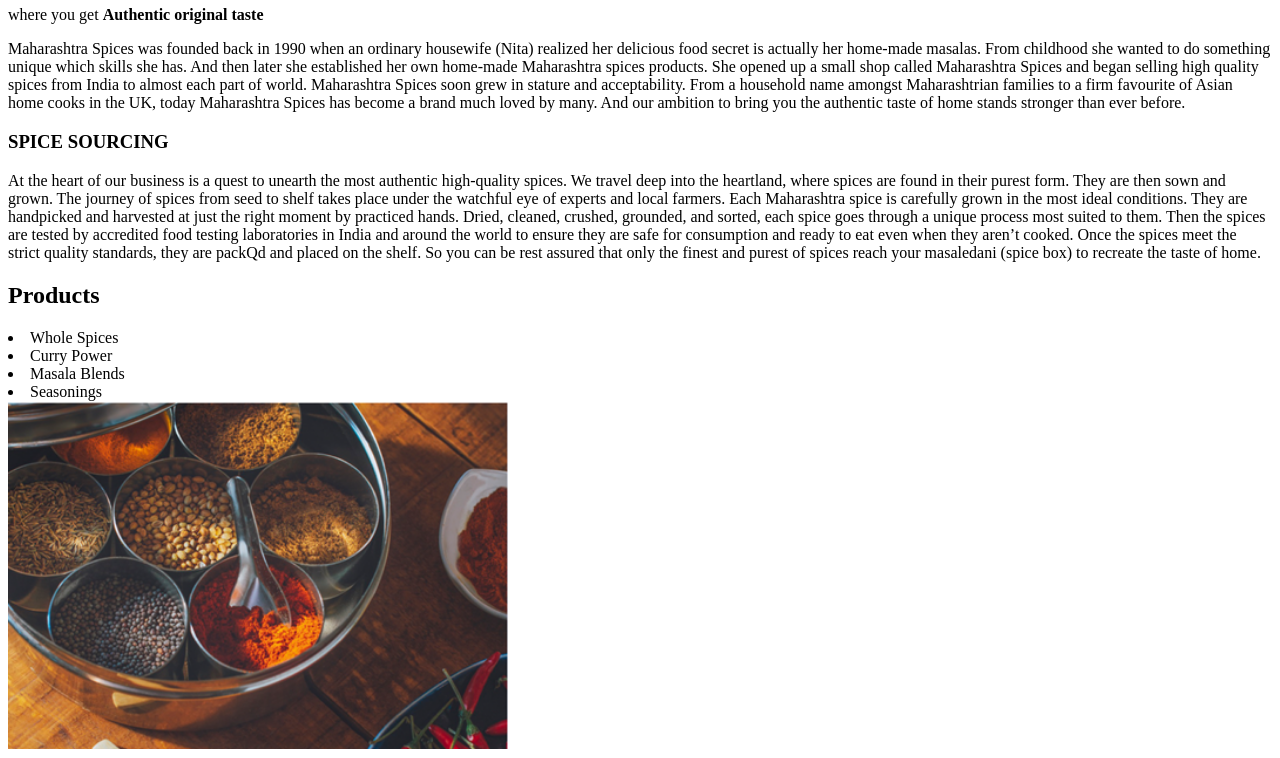
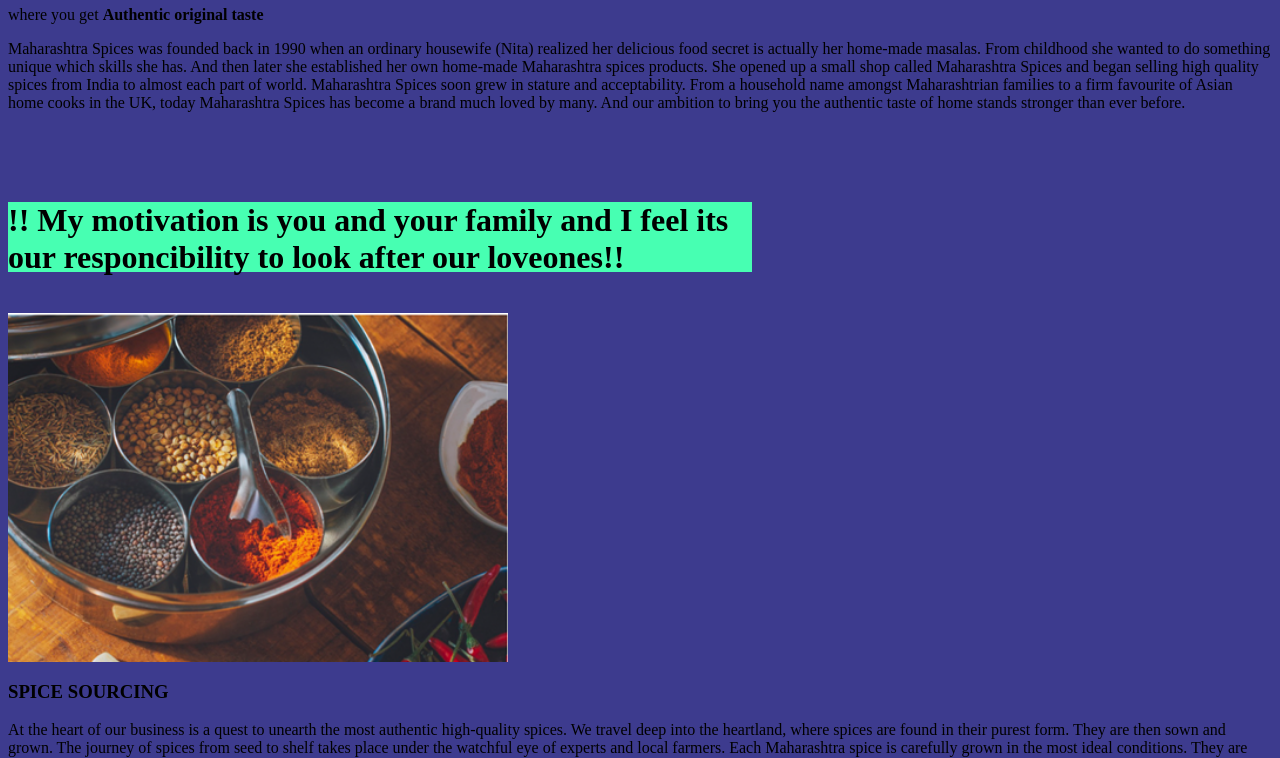
Before and after one commit to Sariaher/black-codher-html-practice-1, a plain HTML site: page Index.html in a window 1280 px wide. Shown: the part 60-818 px from the top of the page. Drawn offline with Linux system fonts and the light colour scheme.

Commit message:
grid styling

```diff
--- a/Index.html
+++ b/Index.html
@@ -1,10 +1,13 @@
+
 <!DOCTYPE fav_Masala>
 <fav_Masala>
 <head>
+    <link rel="stylesheet" href="Style.css">
     <meta charset="UTF-8">
 <title>  <b>Maharashtra Spices</b> </title>
 
 </head>
+
 <body>
 <h1>Maharashtra Spices</h1>
 <p>where you get <b>Authentic original taste</b> </p>
@@ -12,6 +15,17 @@
     <p>Maharashtra Spices was founded back in 1990 when an ordinary housewife (Nita) realized her delicious food secret is actually her home-made masalas. From childhood she wanted to do something unique which skills she has. And then later she established her own home-made Maharashtra spices products. She opened up a small shop called Maharashtra Spices and began selling high quality spices from India to almost each part of world.
         Maharashtra Spices soon grew in stature and acceptability. From a household name amongst Maharashtrian families to a firm favourite of Asian home cooks in the UK, today Maharashtra Spices has become a brand much loved by many. And our ambition to bring you the authentic taste of home stands stronger than ever before.
     </p>
+</blockquote>
+<div class="container">
+
+<p> <b> <h1 class="quotestyle">!! My motivation is you and your family and I feel its our responcibility to look after our loveones!!</b> </p>
+
+</h1>
+ <img src="p1.jpg"   alt="p1" width="500" height"600">
+
+</div>
+
+
     <h3>SPICE SOURCING </h3>
     <p>At the heart of our business is a quest to unearth the most authentic high-quality spices. We travel deep into the heartland, where spices are found in their purest form. They are then sown and grown. The journey of spices from seed to shelf takes place under the watchful eye of experts and local farmers.
         Each Maharashtra spice is carefully grown in the most ideal conditions. They are handpicked and harvested at just the right moment by practiced hands.
@@ -20,12 +34,12 @@
         </p>
 
          </main>
-         <h2>Products</h2>
+         <h2>PRODUCTS</h2>
          <li>Whole Spices</li>
          <li>Curry Power</li>
          <li>Masala Blends</li>
          <li>Seasonings</li>
-         <img src="p1.jpg"   alt="p1" width="500" height"600">
+
          <h3>WHAT MAKES US DIFFERENT</h3>
         <p>Nothing can recreate the taste and comfort of a hearty home cooked meal. Well almost nothing. The authentic Maharashtra Spices flavours bring food alive with the taste of home. From an aspiring home cook to a busy entrepreneur, we help everyone create delicious meals with just a few spoonfuls of the Maharashtra Spices magic.
             With over 150 products available, we ensure that each product is of the highest quality, so you receive only the best. Our range of the finest spices, curry mixes and masalas are perfect to flavour cuisines from around the world.
@@ -43,7 +57,7 @@
             <source src="mp3.mp3" type="audio/mpeg">
             </audio>
 
-            <h2 style="color:rgb(111, 0, 255);">"From my kitchen to your kitchen....."</h2>
+            <h2 style="color:rgb(0, 217, 255);">"From my kitchen to your kitchen....."</h2>
 
             <video width="820" height="540" autoplay>
                 <source src="mp5.mp4"  type="video/mp4">
--- /dev/null
+++ b/Style.css
@@ -0,0 +1,39 @@
+body {
+    font-family: 'Cormorant Garamond', serif;
+    background-color:#3D3B8E ;
+}
+
+h2 {
+    font-size: 20px ;
+}
+
+@media (min-width: 400px) {
+    h2
+    {
+    font-size: 25px;
+
+    }
+}
+
+.container
+ {
+    display: grid;
+
+    grid-template-columns: auto 500px;
+grid-template-rows: auto auto;
+gap:20px;
+
+ }
+
+ .quotestyle
+ {
+    background-color:rgb(71, 255, 178);
+     height:70px;
+     grid-column-start: 1;
+ }
+ img
+ {
+     grid-column-end: 2;
+ }
+
+ }
```
